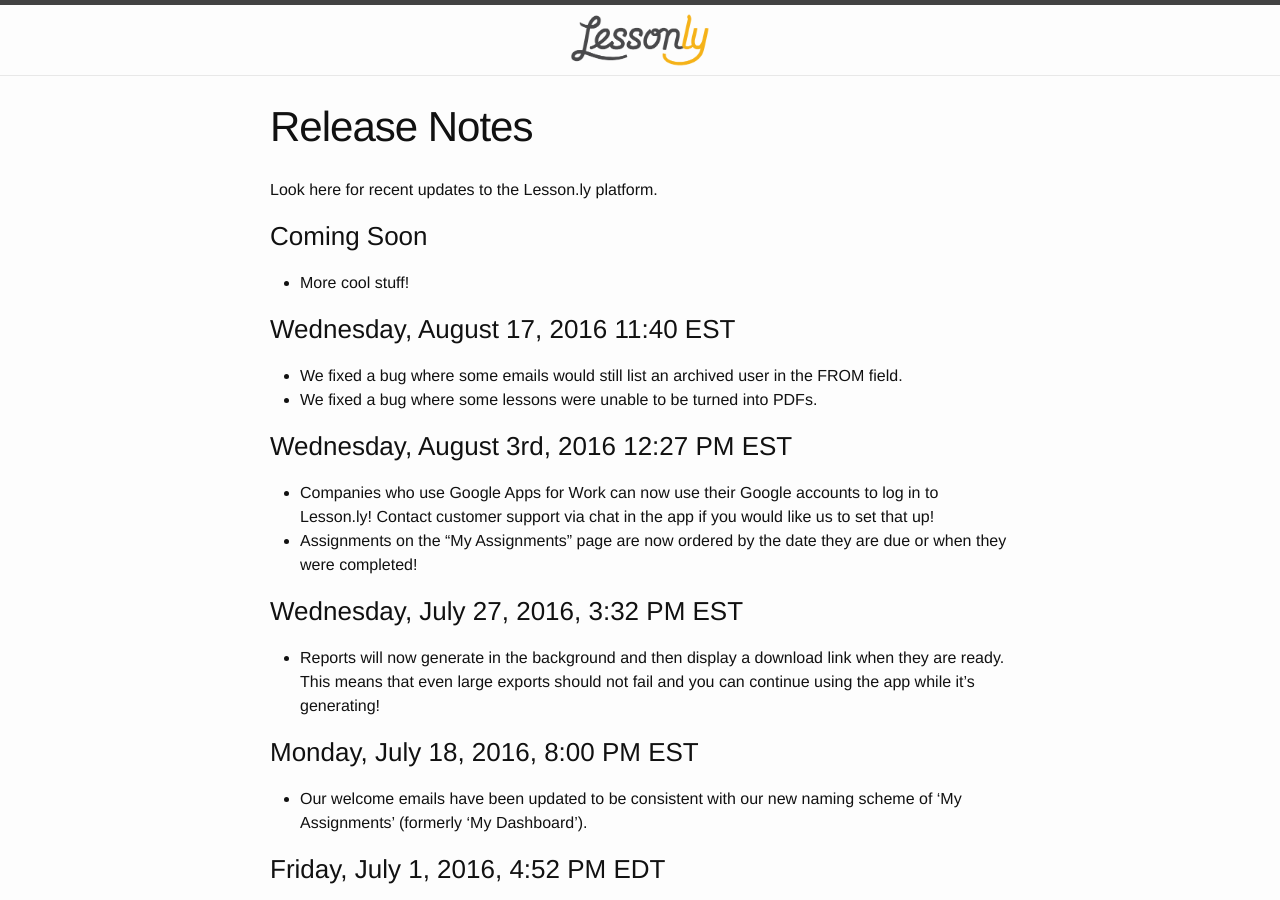
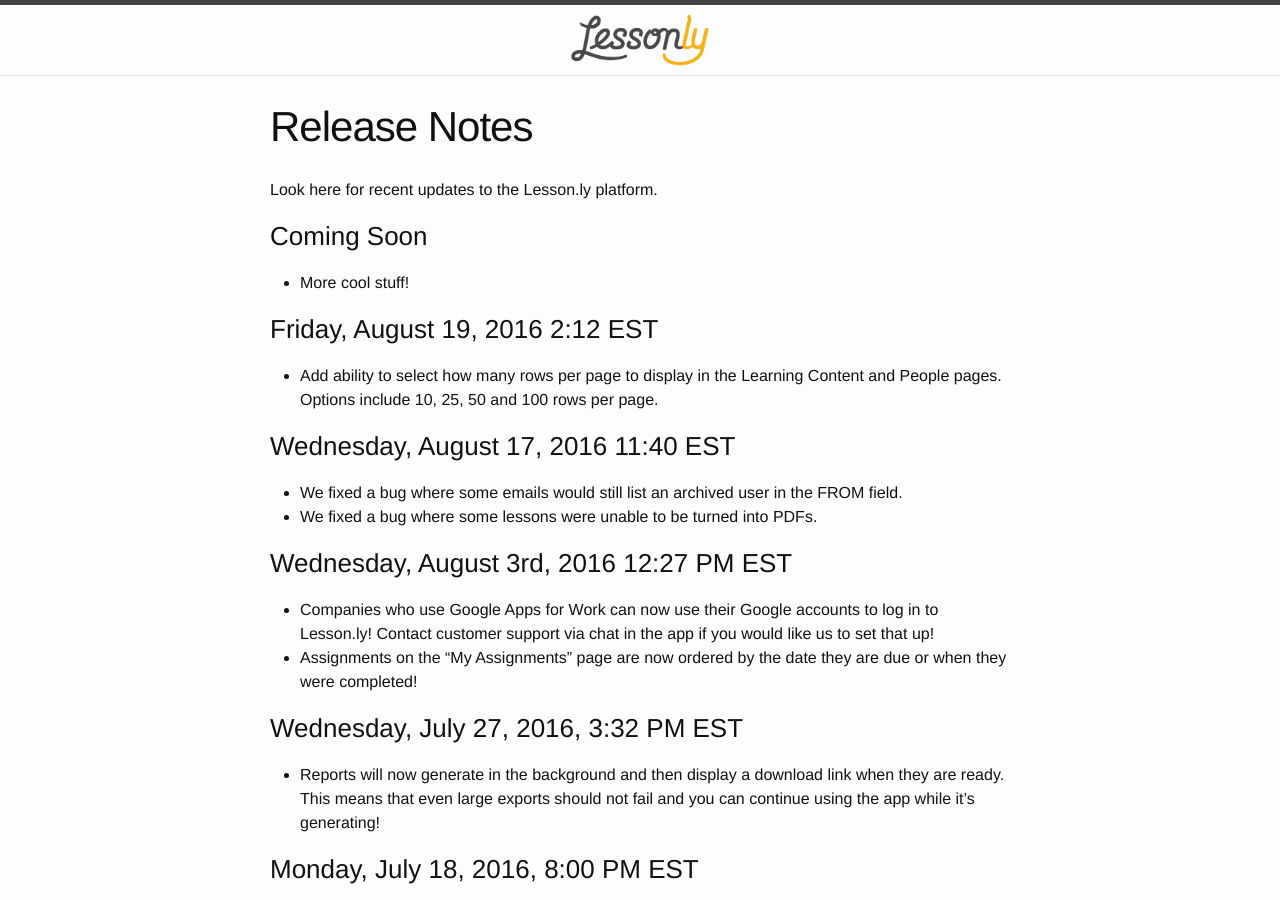
Before and after one commit to isabella232/lessonly.github.io, a Jekyll site: the page built from release-notes.md, in a window 1280 px wide and 900 px high. Built offline with Jekyll 4.4.1, drawn with Linux system fonts in a browser that asks for light colours.

Commit message:
Update release-notes.md

```diff
--- a/release-notes.md
+++ b/release-notes.md
@@ -8,6 +8,10 @@
 
 ### Coming Soon
 - More cool stuff!
+
+### Friday, August 19, 2016 2:12 EST
+
+- Add ability to select how many rows per page to display in the Learning Content and People pages. Options include 10, 25, 50 and 100 rows per page.
 
 ### Wednesday, August 17, 2016 11:40 EST
 
```
